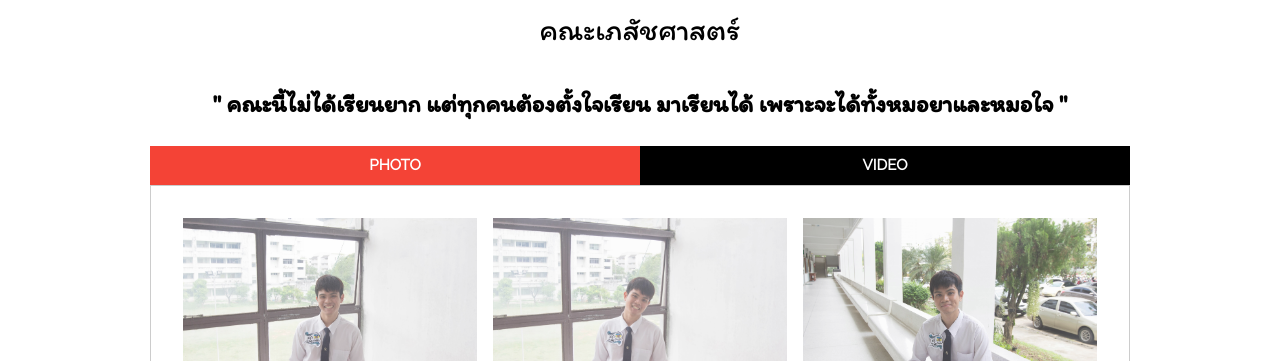
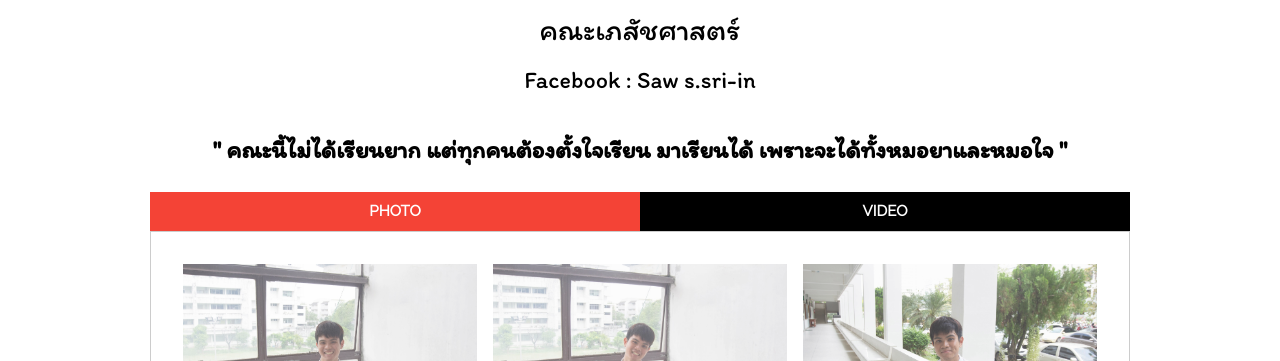
Before and after one commit to impalmn/16Inspirations-pluem, a plain HTML site: page index.html in a window 1280 px wide. Shown: the part 739-1100 px from the top of the page. Drawn offline with nearby package versions, Linux system fonts and the light colour scheme.

Commit message:
Update index.html

```diff
--- a/index.html
+++ b/index.html
@@ -43,7 +43,7 @@ h2,h3,h4,h5,h6,p {font-family: "Itim", sans-serif}
   <div class="w3-content">
     <h2 class="w3-center w3-text-black w3-xxlarge"><b>นายปัญญ์สฤษฎ์ ศรีอินทร์ ( ปลื้ม )</b></h2>
     <h2 class="w3-center w3-text-black">คณะเภสัชศาสตร์</h2>
-
+    <h3 class="w3-center w3-text-black">Facebook : Saw s.sri-in</h3>
 
   <!-- ???? -->
   <div class="w3-container w3-center">
```
